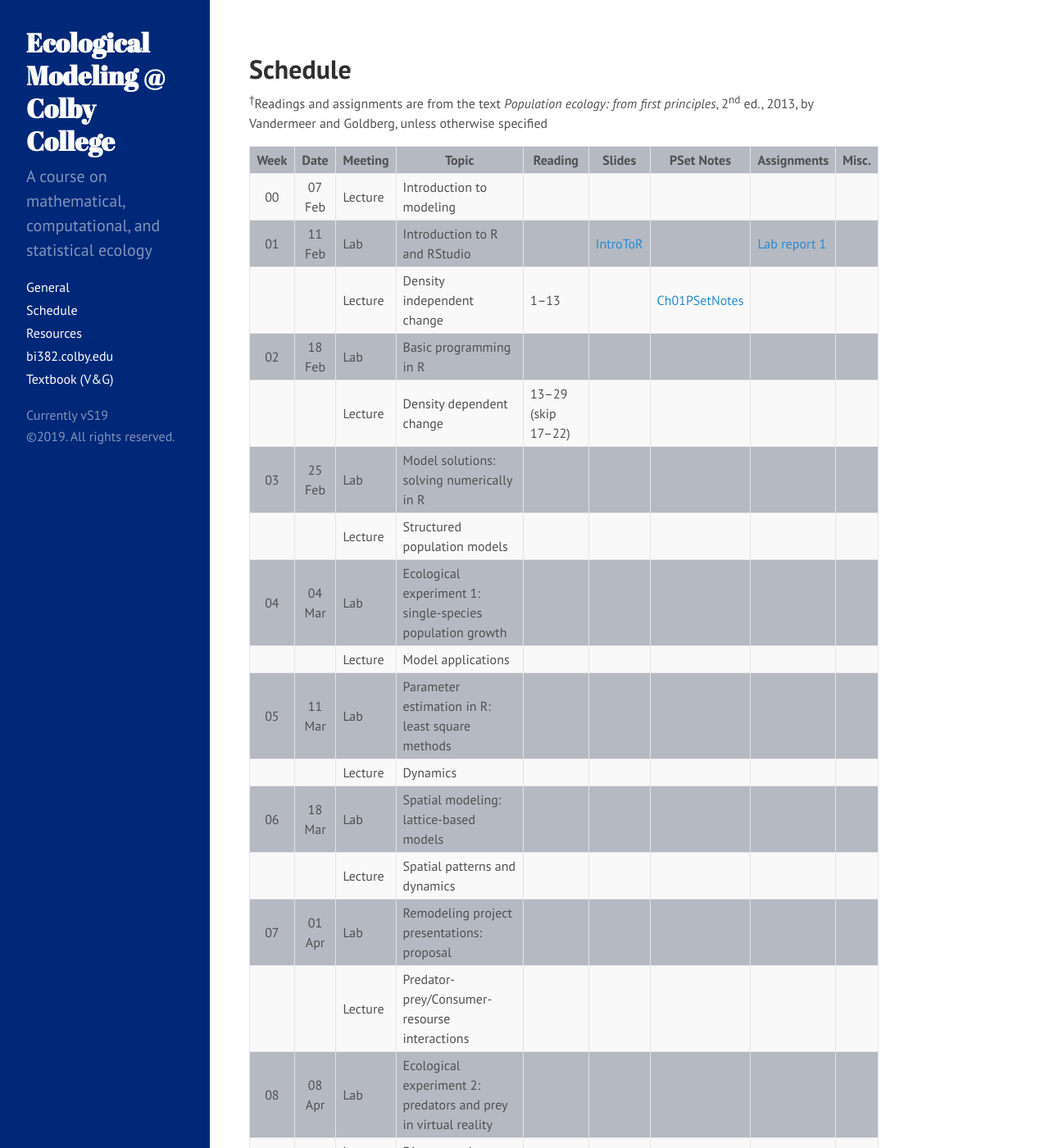
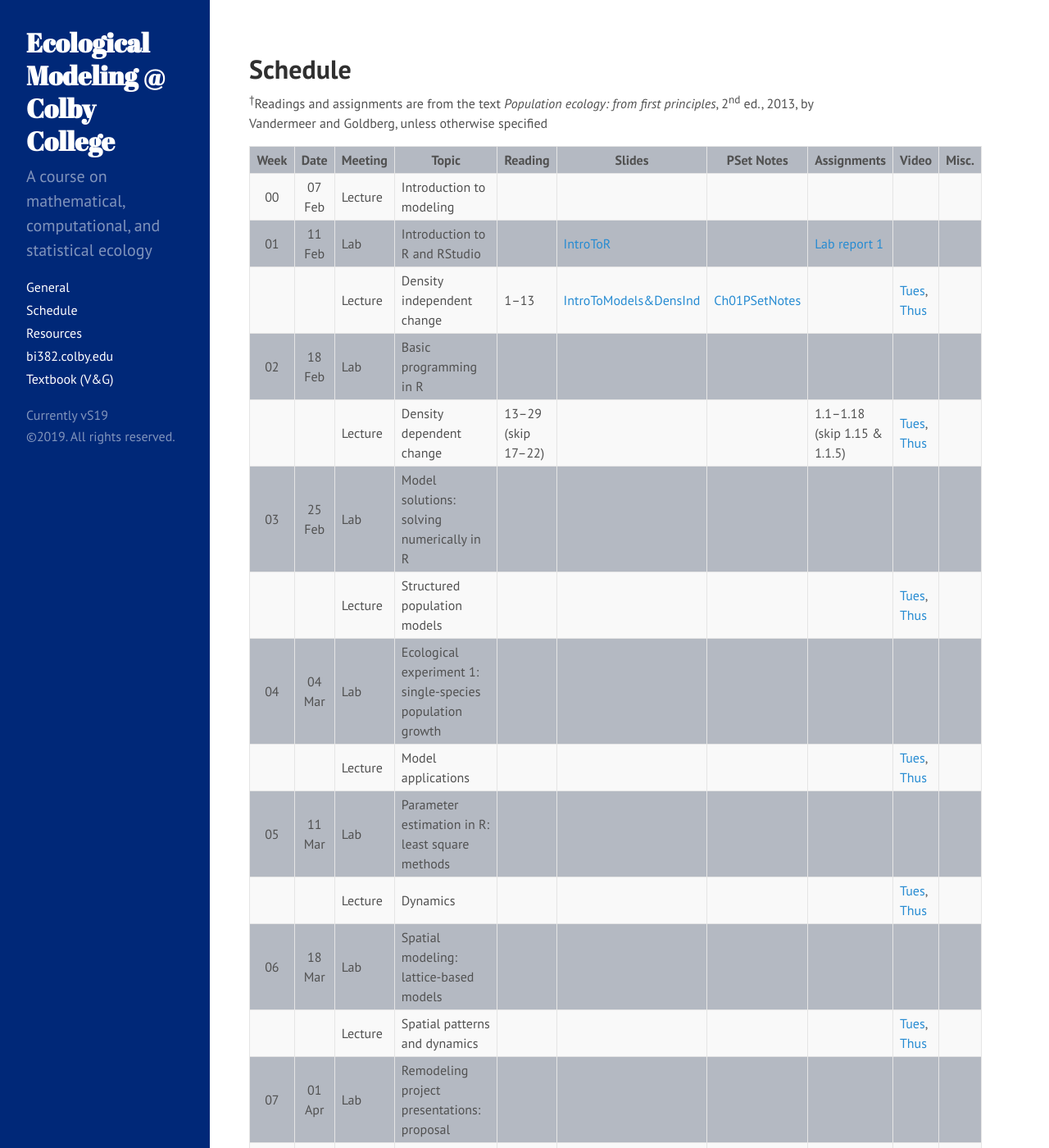
Before and after one commit to davan690/ColbyEcology.github.io, a Jekyll site: the page built from Schedule.md, in a window 1280 px wide and 1400 px high. Shown: the whole window at 82% size. Built offline with Jekyll 4.4.1, drawn with Linux system fonts in a browser that asks for light colours; some of the changed text lies outside the part shown.

Commit message:
video test

```diff
--- a/Schedule.md
+++ b/Schedule.md
@@ -27,31 +27,31 @@ title: "Schedule"
 
 <sup>&#8224;</sup>Readings and assignments are from the text *Population ecology: from first principles*, 2<sup>nd</sup> ed., 2013, by Vandermeer and Goldberg, unless otherwise specified
 
-Week |  Date  | Meeting |     Topic                                                      | Reading           | Slides      | PSet Notes    | Assignments | Misc.       |
-:---:|:------:|---------|----------------------------------------------------------------|-------------------|-------------|---------------|-------------|-------------|
-00   | 07 Feb | Lecture | Introduction to modeling                                       |                   |             |               |             |             |
-01   | 11 Feb |   Lab   | Introduction to R and RStudio                                  |                   | [IntroToR](../Presentations/Lab01_IntroToR.html) |               | [Lab report 1](../Assignments/LabReports/LabReport_1.html) |             |
-     |        | Lecture | Density independent change                                     | 1–13              |             | [Ch01PSetNotes](../Assignments/LectureProblemSets/Ch01_ProblemNotes.html) |             |             |
-02   | 18 Feb |   Lab   | Basic programming in R                                         |                   |             |               |             |             |
-     |        | Lecture | Density dependent change                                       | 13–29 (skip 17–22)|             |               |             |             |
-03   | 25 Feb |   Lab   | Model solutions: solving numerically in R                      |                   |             |               |             |             |
-     |        | Lecture | Structured population models                                   |                   |             |               |             |             |
-04   | 04 Mar |   Lab   | Ecological experiment 1: single-species population growth      |                   |             |               |             |             |
-     |        | Lecture | Model applications                                             |                   |             |               |             |             |
-05   | 11 Mar |   Lab   | Parameter estimation in R: least square methods                |                   |             |               |             |             |
-     |        | Lecture | Dynamics                                                       |                   |             |               |             |             |
-06   | 18 Mar |   Lab   | Spatial modeling: lattice-based models                         |                   |             |               |             |             |
-     |        | Lecture | Spatial patterns and dynamics                                  |                   |             |               |             |             |
-07   | 01 Apr |   Lab   | Remodeling project presentations: proposal                     |                   |             |               |             |             |
-     |        | Lecture | Predator-prey/Consumer-resourse interactions                   |                   |             |               |             |             |
-08   | 08 Apr |   Lab   | Ecological experiment 2: predators and prey in virtual reality |                   |             |               |             |             |
-     |        | Lecture | Disease ecology		           	                             |                   |             |               |             |             |
-09   | 15 Apr |   Lab   | Parameter estimation in R: maximum likelihood                  |                   |             |               |             |             |
-     |        | Lecture | Competition  				                                     |                   |             |               |             |             |
-10   | 22 Apr |   Lab   | Remodeling project presentations: methods                      |                   |             |               |             |             |
-     |        | Lecture | Facilitation and mutualism                                     |                   |             |               |             |             |
-11   | 29 Apr |   Lab   | Remodeling project: analysis                                   |                   |             |               |             |             |
-     |        | Lecture | Webs and networks                        		                 |                   |             |               |             |             |
-12   | 06 May |   Lab   | Remodeling project: analysis                                   |                   |             |               |             |             |
-     |        | Lecture | Remodeling project presentations: Results                      |                   |             |               |             |             |
-Exam | 17 May |         | Remodeling project: final paper due before 6:00 PM             |                   |             |               |             |             |
+Week |  Date  | Meeting |     Topic                                                      | Reading           | Slides      | PSet Notes    | Assignments | Video       | Misc. |
+:---:|:------:|---------|----------------------------------------------------------------|-------------------|-------------|---------------|-------------|-------------|-------|
+00   | 07 Feb | Lecture | Introduction to modeling                                       |                   |             |               |             |             |       |
+01   | 11 Feb |   Lab   | Introduction to R and RStudio                                  |                   | [IntroToR](../Presentations/Lab01_IntroToR.html) |               | [Lab report 1](../Assignments/LabReports/LabReport_1.html) |             |       |
+     |        | Lecture | Density independent change                                     | 1–13              | [IntroToModels&DensInd](../Presentations/Wk01Models_DensIndGrowth.html) | [Ch01PSetNotes](../Assignments/LectureProblemSets/Ch01_ProblemNotes.html) |             | [Tues](https://drive.google.com/file/d/1zWYDbWTsevAThawVXsggZXiS8vnMk9Wj/view?usp=sharing), [Thus]() |       |
+02   | 18 Feb |   Lab   | Basic programming in R                                         |                   |             |               |             |             |       |
+     |        | Lecture | Density dependent change                                       | 13–29 (skip 17–22)|             |               | 1.1–1.18 (skip 1.15 & 1.1.5)                       | [Tues](), [Thus]() |       |
+03   | 25 Feb |   Lab   | Model solutions: solving numerically in R                      |                   |             |               |             |             |       |
+     |        | Lecture | Structured population models                                   |                   |             |               |             | [Tues](), [Thus]() |       |
+04   | 04 Mar |   Lab   | Ecological experiment 1: single-species population growth      |                   |             |               |             |             |       |
+     |        | Lecture | Model applications                                             |                   |             |               |             | [Tues](), [Thus]() |       |
+05   | 11 Mar |   Lab   | Parameter estimation in R: least square methods                |                   |             |               |             |             |       |
+     |        | Lecture | Dynamics                                                       |                   |             |               |             | [Tues](), [Thus]() |       |
+06   | 18 Mar |   Lab   | Spatial modeling: lattice-based models                         |                   |             |               |             |             |       |
+     |        | Lecture | Spatial patterns and dynamics                                  |                   |             |               |             | [Tues](), [Thus]() |       |
+07   | 01 Apr |   Lab   | Remodeling project presentations: proposal                     |                   |             |               |             |             |       |
+     |        | Lecture | Predator-prey/Consumer-resourse interactions                   |                   |             |               |             | [Tues](), [Thus]() |       |
+08   | 08 Apr |   Lab   | Ecological experiment 2: predators and prey in virtual reality |                   |             |               |             |             |       |
+     |        | Lecture | Disease ecology		           	                             |                   |             |               |             | [Tues](), [Thus]() |       |
+09   | 15 Apr |   Lab   | Parameter estimation in R: maximum likelihood                  |                   |             |               |             |             |       |
+     |        | Lecture | Competition  				                                     |                   |             |               |             | [Tues](), [Thus]() |       |
+10   | 22 Apr |   Lab   | Remodeling project presentations: methods                      |                   |             |               |             |             |       |
+     |        | Lecture | Facilitation and mutualism                                     |                   |             |               |             | [Tues](), [Thus]() |       |
+11   | 29 Apr |   Lab   | Remodeling project: analysis                                   |                   |             |               |             |             |       |
+     |        | Lecture | Webs and networks                        		                 |                   |             |               |             | [Tues](), [Thus]() |       |
+12   | 06 May |   Lab   | Remodeling project: analysis                                   |                   |             |               |             |             |       |
+     |        | Lecture | Remodeling project presentations: Results                      |                   |             |               |             | [Tues](), [Thus]() |       |
+Exam | 17 May |         | Remodeling project: final paper due before 6:00 PM             |                   |             |               |             |             |       |
```
Also changed, not shown: Presentations/Wk01Models_DensIndGrowth.html (added, +488 -0 lines).
